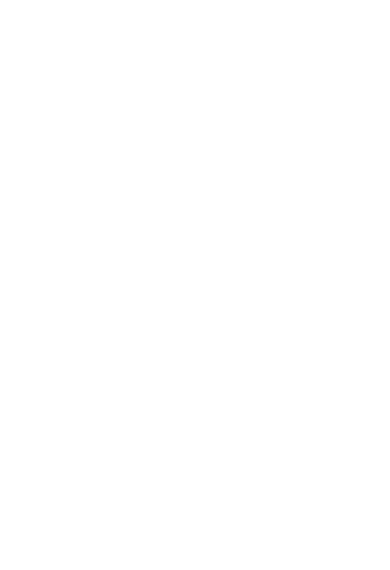
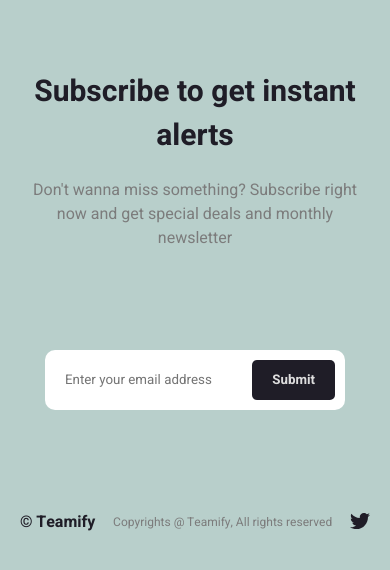
Before and after one commit to zzlobinska/teamify, a React (Create React App) app: page /about-us in a window 390 px wide. Shown: the part 900-1470 px from the top of the page. Before the commit the page ends 870 px from the top, so only its background shows below. Built offline with nearby package versions, Linux system fonts and the light colour scheme; no server answers.

Commit message:
newsletter section with mobile view

```diff
--- a/package.json
+++ b/package.json
@@ -4,6 +4,7 @@
   "private": true,
   "dependencies": {
     "@fortawesome/fontawesome-svg-core": "^6.2.1",
+    "@fortawesome/free-brands-svg-icons": "^6.2.1",
     "@fortawesome/free-solid-svg-icons": "^6.2.1",
     "@fortawesome/react-fontawesome": "^0.2.0",
     "@testing-library/jest-dom": "^5.16.5",
@@ -15,6 +16,8 @@
     "@types/react-dom": "^18.0.10",
     "axios": "^1.2.6",
     "classnames": "^2.3.2",
+    "i": "^0.3.7",
+    "npm": "^9.4.0",
     "react": "^18.2.0",
     "react-dom": "^18.2.0",
     "react-router-dom": "^6.8.0",
--- a/src/Components/Layout/MainHeader/MainHeader.module.scss
+++ b/src/Components/Layout/MainHeader/MainHeader.module.scss
@@ -32,7 +32,6 @@
 		@media (max-width: 1024px) {
 			max-width: calc(100% - 40px);
 		}
-
 	}
 }
 
@@ -55,7 +54,7 @@
 		right: 0;
 		top: -200px;
 		background-color: $bgc;
-        transition: all .3s;
+		transition: all 0.3s;
 	}
 }
 
--- /dev/null
+++ b/src/Components/Layout/Newsletter/Newsletter.module.scss
@@ -0,0 +1,92 @@
+@use '../../../styles' as *;
+
+.section {
+	color: $dark;
+	background-color: $bgc;
+	padding: 150px calc(50% - 600px) 50px;
+	@media (max-width: 1300px) {
+		padding: 150px calc(50% - 450px) 50px;
+	}
+	@media (max-width: 1024px) {
+		padding: 100px 20px 50px;
+	}
+}
+
+.content {
+	display: flex;
+	flex-direction: column;
+	justify-content: center;
+	align-items: center;
+
+}
+
+.title {
+	font-size: 45px;
+	margin-bottom: 20px;
+	@media (max-width: 1024px) {
+        text-align: center;
+		font-size: 30px;
+	}
+}
+
+.text {
+	color: $grey;
+	margin-bottom: 100px;
+	font-size: 18px;
+    @media (max-width: 1024px) {
+        text-align: center;
+		font-size: 16px;
+	}
+}
+
+.newsletter {
+	width: 610px;
+	display: flex;
+	justify-content: space-between;
+	background-color: #fff;
+	padding: 10px;
+	border-radius: 10px;
+	margin-bottom: 100px;
+    @media (max-width: 1024px) {
+		width: 407px;
+	}
+    @media (max-width: 447px) {
+		width: 300px;
+	}
+}
+
+.send_input {
+	padding: 10px;
+	border: none;
+	width: 85%;
+	&:focus {
+		outline: none;
+	}
+
+}
+
+.bottom {
+	align-items: center;
+	width: 100%;
+	display: flex;
+	justify-content: space-between;
+}
+
+.brand {
+	font-weight: bold;
+	font-size: 20px;
+    @media (max-width: 1024px) {
+		font-size: 16px;
+	}
+}
+
+.icon {
+	color: $dark;
+}
+
+.copyright {
+	color: $grey;
+    @media (max-width: 1024px) {
+		font-size: 12px;
+	}
+}
--- /dev/null
+++ b/src/Components/Layout/Newsletter/index.tsx
@@ -0,0 +1,35 @@
+import Button from '../../UI/Button';
+import { faTwitter } from '@fortawesome/free-brands-svg-icons';
+import { FontAwesomeIcon } from '@fortawesome/react-fontawesome';
+
+import styles from './Newsletter.module.scss';
+
+const Newsletter = () => {
+	return (
+		<div className={styles.section}>
+			<div className={styles.content}>
+				<h1 className={styles.title}>Subscribe to get instant alerts</h1>
+				<p className={styles.text}>
+					Don't wanna miss something? Subscribe right now and get special deals
+					and monthly newsletter
+				</p>
+				<form className={styles.newsletter}>
+					<input
+						placeholder='Enter your email address'
+						className={styles.send_input}
+					/>
+					<Button text='Submit' />
+				</form>
+				<div className={styles.bottom}>
+					<p className={styles.brand}>© Teamify</p>
+					<p className={styles.copyright}>
+						Copyrights @ Teamify, All rights reserved
+					</p>
+					<a className={styles.icon} href='twitter.com'><FontAwesomeIcon  icon={faTwitter} size='lg'/></a>
+				</div>
+			</div>
+		</div>
+	);
+};
+
+export default Newsletter;
--- a/src/Pages/AboutUsPage/SearchSection/SearchSection.module.scss
+++ b/src/Pages/AboutUsPage/SearchSection/SearchSection.module.scss
@@ -41,3 +41,7 @@
 		outline: none;
 	}
 }
+
+.icon {
+	font-size: 84843px;
+}
--- a/src/Pages/AboutUsPage/User/User.module.scss
+++ b/src/Pages/AboutUsPage/User/User.module.scss
@@ -1,3 +1,5 @@
+@use '../../../styles' as *;
+
 .user {
 	border: 1px solid #ddd;
 	display: flex;
@@ -19,8 +21,8 @@
 .name {
 	font-size: 20px;
 	font-weight: bold;
-	color: #7c7c7c;
+	color: $grey;
 }
 .nickname {
-	color: #7c7c7c;
+	color: $grey;
 }
--- a/src/Pages/AboutUsPage/index.tsx
+++ b/src/Pages/AboutUsPage/index.tsx
@@ -1,5 +1,6 @@
 import { useState } from 'react';
 import MainHeader from '../../Components/Layout/MainHeader';
+import Newsletter from '../../Components/Layout/Newsletter';
 import SearchSection from './SearchSection';
 import UsersList from './UsersListSection';
 
@@ -8,8 +9,9 @@ const AboutUsPage = () => {
 	return (
 		<>
 			<MainHeader />
-			<SearchSection state={whichUser} setState={setWhichUser}/>
-			<UsersList state={whichUser}/>
+			<SearchSection state={whichUser} setState={setWhichUser} />
+			<UsersList state={whichUser} />
+			<Newsletter />
 		</>
 	);
 };
--- a/src/styles/colors.scss
+++ b/src/styles/colors.scss
@@ -1,2 +1,3 @@
 $dark: rgb(31, 29, 39);
 $bgc: rgb(184, 207, 203);
+$grey: #7c7c7c;
```
Also changed, not shown: 1 other file (tests, documents, lock files or other folders). Lines whose indentation alone changed are shown as unchanged.
